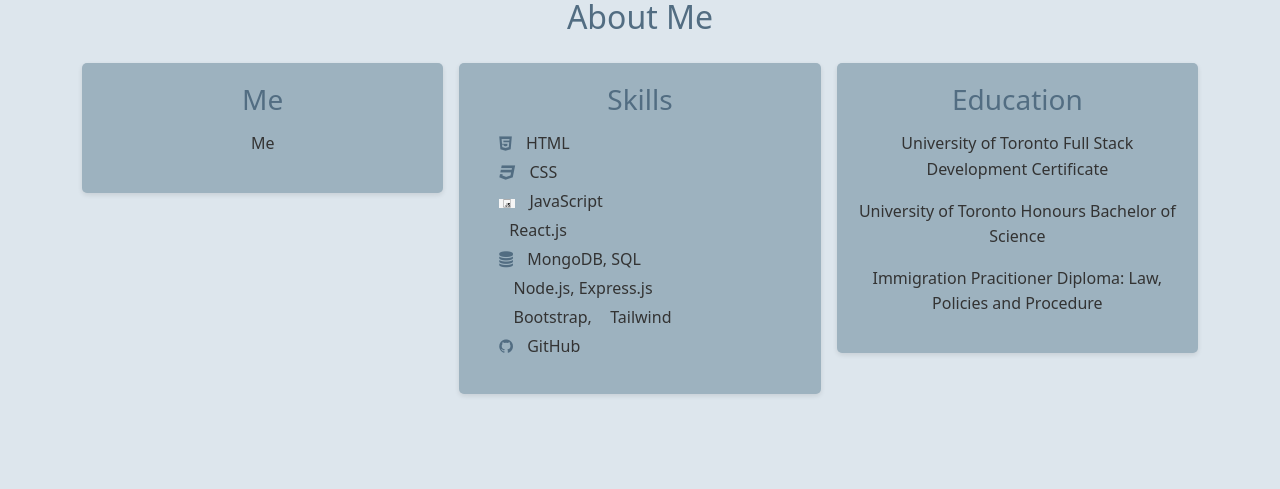
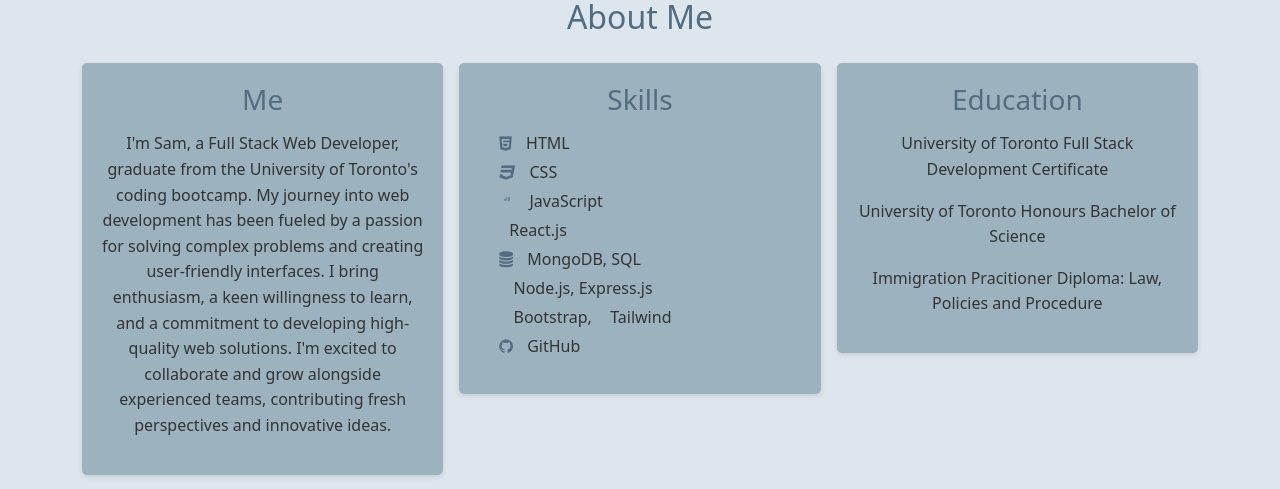
Before and after one commit to SanyamSamS/Portfolio.v2, a React (Vite) app: page / in a window 1280 px wide. Shown: the part 1020-1509 px from the top of the page. Built offline with nearby package versions, Linux system fonts and the light colour scheme; some icons are missing.

Commit message:
minor style update

```diff
--- a/src/components/About/About.jsx
+++ b/src/components/About/About.jsx
@@ -14,7 +14,7 @@ export const About = () => {
           <div className="col-lg-4 col-md-4 col-sm-12">
             <div className="info-box">
               <h3>Me</h3>
-              <p>Me</p>
+              <p>I'm Sam, a Full Stack Web Developer, graduate from the University of Toronto's coding bootcamp. My journey into web development has been fueled by a passion for solving complex problems and creating user-friendly interfaces. I bring enthusiasm, a keen willingness to learn, and a commitment to developing high-quality web solutions. I'm excited to collaborate and grow alongside experienced teams, contributing fresh perspectives and innovative ideas. </p>
             </div>
           </div>
 
@@ -25,7 +25,7 @@ export const About = () => {
               <ul className='skill-list'>
                 <li><i className="fa fa-html5"></i> HTML</li>
                 <li><i className="fa fa-css3"></i> CSS</li>
-                <li><img src={jsIcon} /> JavaScript</li>
+                <li><i className="material-symbols-outlined">javascript</i> JavaScript</li>
                 <li><i className="fa-brands fa-react"></i> React.js</li>
                 <li><i className="fa fa-database"></i> MongoDB, SQL</li>
                 <li><i className="fa fa-node-js"></i> Node.js, Express.js</li>
```
